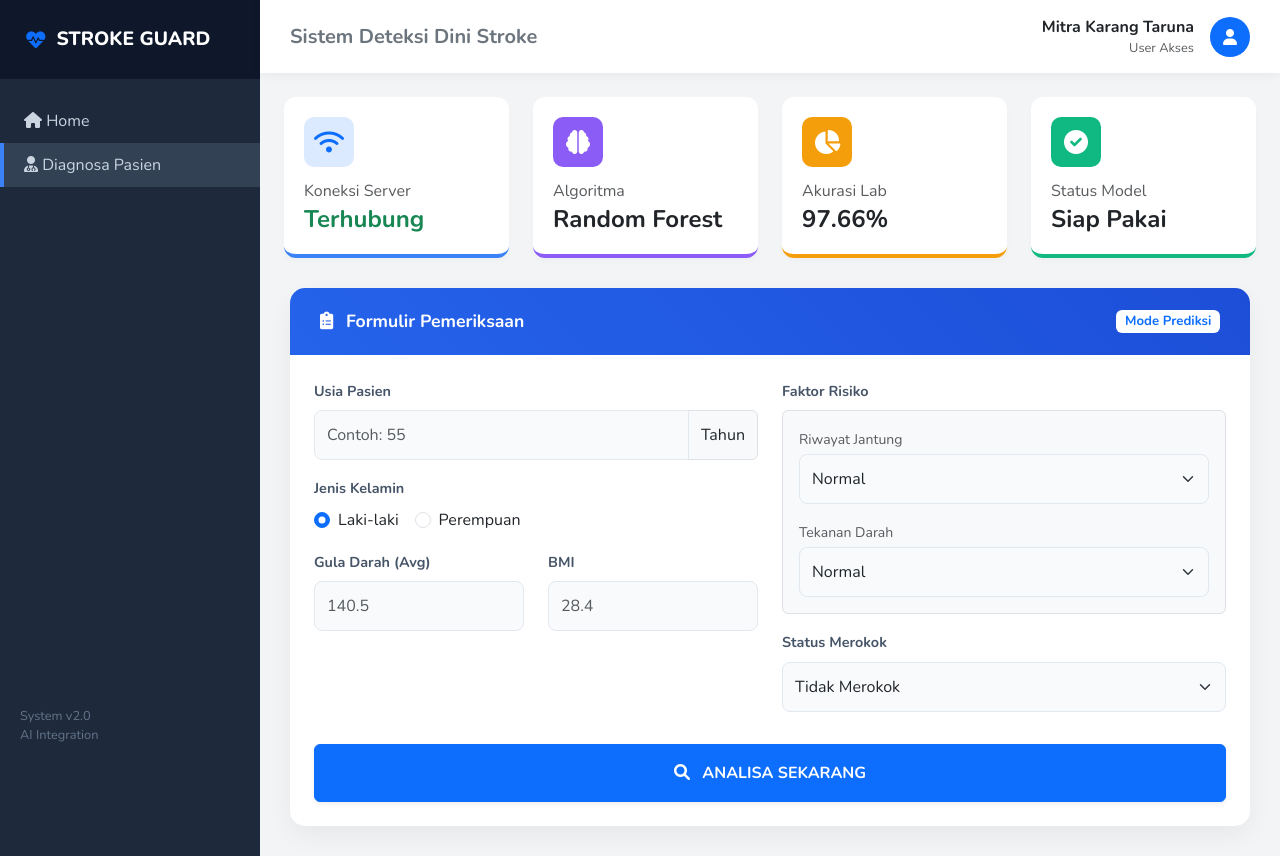
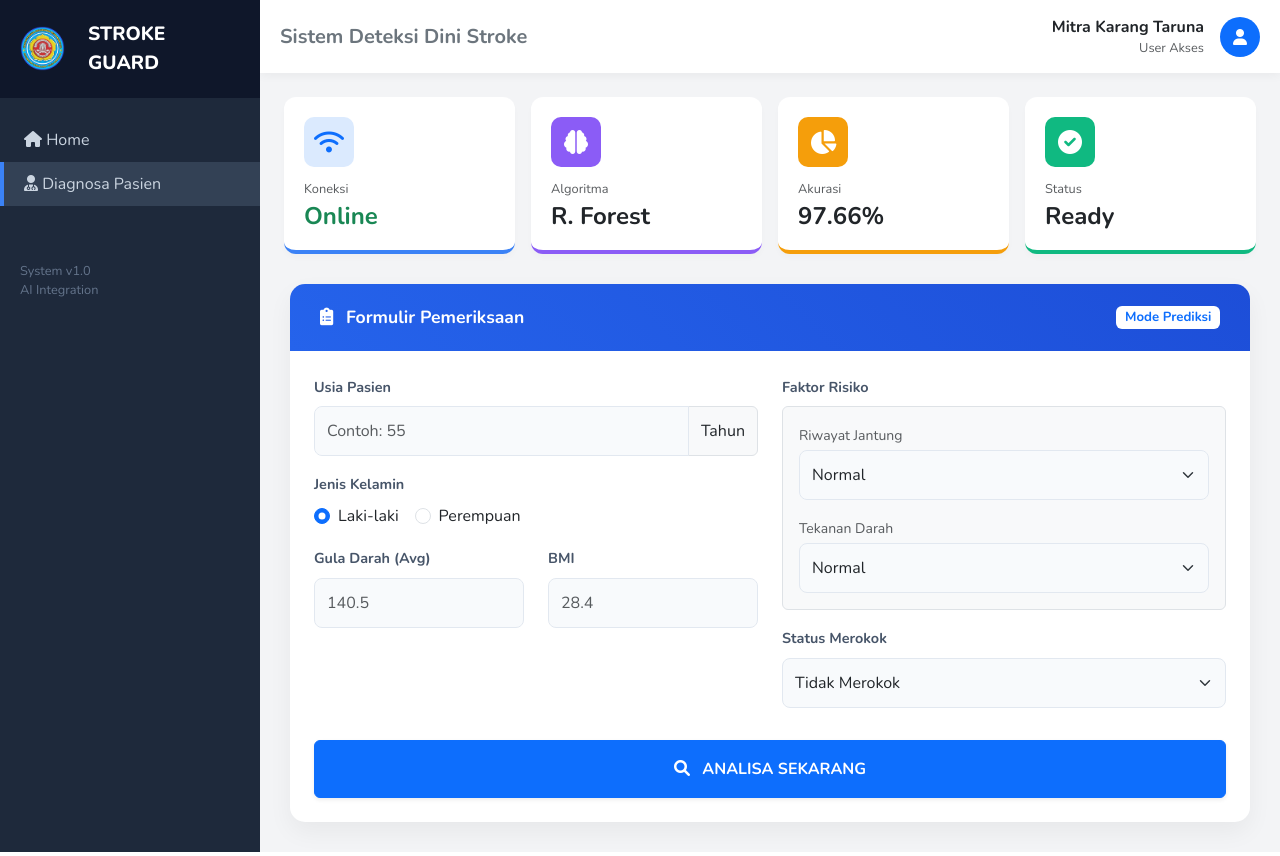
Before and after one commit to syallommarcerio/projek-stroke, a Flask app: page / in a window 1280 px wide. Run offline with Flask 3, Linux system fonts and the light colour scheme.

Commit message:
Tambah Logo Karang Taruna

```diff
--- a/app.py
+++ b/app.py
@@ -8,9 +8,9 @@ app = Flask(__name__)
 # Load Model
 try:
     model = joblib.load('model_stroke.pkl')
-    COL_ORDER = model.feature_names_in_ # Auto-detect kolom
+    COL_ORDER = model.feature_names_in_
 except:
-    COL_ORDER = [] # Fallback
+    COL_ORDER = []
 
 @app.route('/')
 def home():
@@ -44,14 +44,14 @@ def predict():
         data_dict[f'gender_{gender}'] = 1
         data_dict[f'smoking_status_{rokok}'] = 1
 
-        # 3. Reindex (Solusi Anti-Error)
+        # 3. Reindex
         input_df = pd.DataFrame([data_dict])
         input_df = input_df.reindex(columns=COL_ORDER, fill_value=0)
 
         # 4. Prediksi AI
         raw_prob = model.predict_proba(input_df)[0][1]
 
-        # 5. Hybrid Adjustment (Biar Agus Merah)
+        # 5. Hybrid Adjustment (Agus Logic)
         adj = 0.0
         if jantung == 1: adj += 0.35
         if hipertensi == 1: adj += 0.25
@@ -60,17 +60,18 @@ def predict():
         final_prob = min(raw_prob + adj, 0.99)
         persen = round(final_prob * 100, 1)
 
-        # 6. Tentukan Tampilan
+        # 6. Tentukan Tampilan (REVISI TEKS)
         if final_prob > 0.40:
             status = "BERISIKO TINGGI"
-            warna_alert = "danger" # Merah di Bootstrap
+            warna_alert = "danger" # Merah
             icon = "⚠️"
-            pesan = "Sistem mendeteksi pola yang mirip dengan pasien stroke. Disarankan segera konsultasi dokter."
+            # Teks lebih to the point
+            pesan = "Terdeteksi indikasi risiko kesehatan yang signifikan. Disarankan segera konsultasi ke dokter saraf/jantung."
         else:
-            status = "AMAN / RENDAH"
-            warna_alert = "success" # Hijau di Bootstrap
+            status = "AMAN / NORMAL"
+            warna_alert = "success" # Hijau
             icon = "✅"
-            pesan = "Tidak ditemukan risiko signifikan. Pertahankan pola hidup sehat Anda."
+            pesan = "Kondisi kesehatan terpantau baik. Pertahankan pola hidup sehat."
 
         return render_template('index.html',
                                hasil=status,
--- a/templates/index.html
+++ b/templates/index.html
@@ -16,23 +16,67 @@
             overflow-x: hidden;
         }
 
+        /* WRAPPER */
+        #wrapper {
+            display: flex;
+            width: 100%;
+            position: relative; /* Penting buat overlay */
+        }
+
         /* SIDEBAR STYLE */
-        #wrapper { display: flex; }
         #sidebar {
             min-width: 260px;
             max-width: 260px;
             background: #1e293b; /* Dark Blue */
             color: #fff;
             min-height: 100vh;
+            transition: all 0.3s;
+            z-index: 999;
         }
+
+        /* RESPONSIVE SIDEBAR (LOGIC BARU) */
+        @media (max-width: 768px) {
+            #sidebar {
+                margin-left: -260px; /* Ngumpet di kiri */
+                position: fixed;
+                height: 100%;
+            }
+            #sidebar.active {
+                margin-left: 0; /* Muncul pas aktif */
+            }
+            /* Gelapin background pas menu buka */
+            .overlay {
+                display: none;
+                position: fixed;
+                width: 100vw; height: 100vh;
+                background: rgba(0,0,0,0.5);
+                z-index: 998;
+            }
+            .overlay.active { display: block; }
+
+            /* Penyesuaian font/padding di mobile untuk navbar & stat card */
+            .navbar-custom h5 { font-size: 1rem; }
+            .navbar-custom .d-sm-block { display: none !important; } /* Sembunyikan 'Mitra Karang Taruna' di mobile navbar */
+            .stat-card { padding: 15px; }
+            .stat-card h4 { font-size: 1.2rem; }
+            .stat-card h6 { font-size: 0.75rem; }
+            .stat-icon { width: 40px; height: 40px; font-size: 1.2rem; margin-bottom: 10px; }
+            .main-card { margin: 15px 10px; } /* Margin lebih kecil */
+            .card-body.p-4 { padding: 15px !important; }
+            .card-header-custom { padding: 15px 20px; font-size: 1rem; }
+        }
+
         #sidebar .sidebar-header {
-            padding: 25px;
+            padding: 20px; /* Padding dikit */
             background: #0f172a;
             font-weight: 800;
             font-size: 1.2rem;
-            display: flex;
-            align-items: center;
-            gap: 10px;
+            display: flex; align-items: center; gap: 10px;
+        }
+        #sidebar .sidebar-header img { /* Style untuk logo */
+            height: 40px;
+            width: auto;
+            margin-right: 5px;
         }
         #sidebar ul.components { padding: 20px 0; }
         #sidebar ul li { padding: 10px 20px; border-left: 4px solid transparent; }
@@ -41,13 +85,13 @@
         #sidebar ul li:hover { background: #334155; }
 
         /* CONTENT STYLE */
-        #content { width: 100%; padding: 0; }
+        #content { width: 100%; padding: 0; min-height: 100vh; display: flex; flex-direction: column; }
 
         /* NAVBAR */
         .navbar-custom {
             background: #fff;
             box-shadow: 0 2px 10px rgba(0,0,0,0.05);
-            padding: 15px 30px;
+            padding: 15px 20px; /* Padding disesuaikan */
             display: flex;
             justify-content: space-between;
             align-items: center;
@@ -61,6 +105,7 @@
             box-shadow: 0 4px 6px rgba(0,0,0,0.02);
             border-bottom: 4px solid transparent;
             transition: transform 0.2s;
+            height: 100%; /* Biar tinggi sama */
         }
         .stat-card:hover { transform: translateY(-5px); }
         .stat-card.blue { border-bottom-color: #3b82f6; }
@@ -80,9 +125,10 @@
             background: white;
             border-radius: 15px;
             box-shadow: 0 10px 25px rgba(0,0,0,0.05);
-            margin: 30px;
+            margin: 30px; /* Default margin */
             overflow: hidden;
         }
+
         .card-header-custom {
             background: linear-gradient(45deg, #2563eb, #1d4ed8);
             color: white;
@@ -113,11 +159,12 @@
 </head>
 <body>
 
-<div id="wrapper">
+<div class="overlay"></div> <div id="wrapper">
 
     <nav id="sidebar">
         <div class="sidebar-header">
-            <i class="fas fa-heartbeat text-primary"></i> STROKE GUARD
+            <img src="{{ url_for('static', filename='logo_karangtaruna.png') }}" alt="Logo Karang Taruna" style="height: 45px; width: auto;">
+            <span class="ms-2">STROKE GUARD</span>
         </div>
         <ul class="list-unstyled components">
             <li>
@@ -128,15 +175,21 @@
             </li>
         </ul>
 
-        <div style="padding: 20px; font-size: 0.8rem; color: #64748b; margin-top: 60vh;">
-            <p>System v2.0<br>AI Integration</p>
+        <div style="padding: 20px; font-size: 0.8rem; color: #64748b; margin-top: auto;"> <p>System v1.0<br>AI Integration</p>
         </div>
     </nav>
 
     <div id="content">
 
         <div class="navbar-custom">
-            <h5 class="m-0 fw-bold text-secondary">Sistem Deteksi Dini Stroke</h5>
+            <div class="d-flex align-items-center">
+                <button type="button" id="sidebarCollapse" class="btn btn-light d-md-none me-3 text-primary">
+                    <i class="fas fa-bars fa-lg"></i>
+                </button>
+
+                <h5 class="m-0 fw-bold text-secondary">Sistem Deteksi Dini Stroke</h5>
+            </div>
+
             <div class="d-flex align-items-center gap-3">
                 <div class="text-end d-none d-sm-block">
                     <span class="d-block fw-bold text-dark">Mitra Karang Taruna</span>
@@ -149,41 +202,41 @@
         </div>
 
         <div class="container-fluid px-4 mt-4">
-            <div class="row g-4">
-                <div class="col-md-3">
+            <div class="row g-3">
+                <div class="col-6 col-md-3">
                     <div class="stat-card blue">
                         <div class="stat-icon bg-blue-subtle text-primary" style="background: #dbeafe;">
                             <i class="fas fa-wifi"></i>
                         </div>
-                        <h6 class="text-muted mb-1">Koneksi Server</h6>
-                        <h4 class="fw-bold m-0 text-success">Terhubung</h4>
+                        <h6 class="text-muted mb-1" style="font-size: 0.8rem;">Koneksi</h6>
+                        <h4 class="fw-bold m-0 text-success">Online</h4>
                     </div>
                 </div>
-                <div class="col-md-3">
+                <div class="col-6 col-md-3">
                     <div class="stat-card purple">
                         <div class="stat-icon text-white" style="background: #8b5cf6;">
                             <i class="fas fa-brain"></i>
                         </div>
-                        <h6 class="text-muted mb-1">Algoritma</h6>
-                        <h4 class="fw-bold m-0">Random Forest</h4>
+                        <h6 class="text-muted mb-1" style="font-size: 0.8rem;">Algoritma</h6>
+                        <h4 class="fw-bold m-0">R. Forest</h4>
                     </div>
                 </div>
-                <div class="col-md-3">
+                <div class="col-6 col-md-3">
                     <div class="stat-card orange">
                         <div class="stat-icon text-white" style="background: #f59e0b;">
                             <i class="fas fa-chart-pie"></i>
                         </div>
-                        <h6 class="text-muted mb-1">Akurasi Lab</h6>
+                        <h6 class="text-muted mb-1" style="font-size: 0.8rem;">Akurasi</h6>
                         <h4 class="fw-bold m-0">97.66%</h4>
                     </div>
                 </div>
-                <div class="col-md-3">
+                <div class="col-6 col-md-3">
                     <div class="stat-card green">
                         <div class="stat-icon text-white" style="background: #10b981;">
                             <i class="fas fa-check-circle"></i>
                         </div>
-                        <h6 class="text-muted mb-1">Status Model</h6>
-                        <h4 class="fw-bold m-0">Siap Pakai</h4>
+                        <h6 class="text-muted mb-1" style="font-size: 0.8rem;">Status</h6>
+                        <h4 class="fw-bold m-0">Ready</h4>
                     </div>
                 </div>
             </div>
@@ -289,5 +342,19 @@
     </div>
 </div>
 
+<script>
+    const sidebar = document.getElementById('sidebar');
+    const overlay = document.querySelector('.overlay');
+    const btn = document.getElementById('sidebarCollapse');
+
+    function toggleMenu() {
+        sidebar.classList.toggle('active');
+        overlay.classList.toggle('active');
+    }
+
+    btn.addEventListener('click', toggleMenu);
+    overlay.addEventListener('click', toggleMenu);
+</script>
+
 </body>
 </html>
```
Also changed, not shown: static/logo_karangtaruna.png (added).
